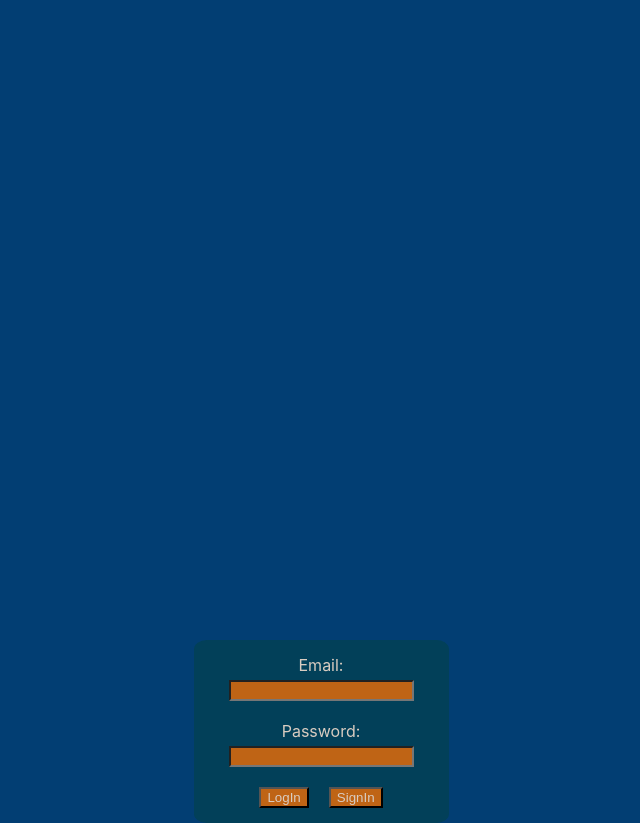
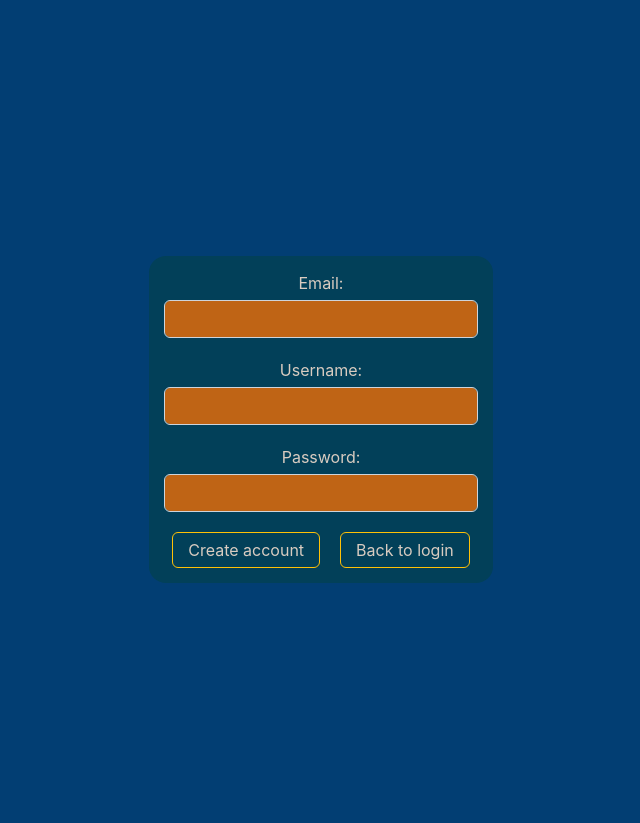
Before and after one commit to al-barbosa/hobbyClub, a React (Create React App) app in the folder frontend/hobby-club/: page / in a window 1280 px wide. Both pictures are taken after a click on the button "SignIn". Shown: the whole page, without its empty margins (319-959 px from the left). After the commit the page ends 800 px from the top, so only its background shows below. Built offline with nearby package versions, Linux system fonts and the light colour scheme; no server answers.

Commit message:
Feat: Finished login/signup page

```diff
--- a/frontend/hobby-club/package.json
+++ b/frontend/hobby-club/package.json
@@ -11,6 +11,7 @@
     "@types/node": "^16.18.11",
     "@types/react": "^18.0.27",
     "@types/react-dom": "^18.0.10",
+    "bootstrap": "^5.2.3",
     "react": "^18.2.0",
     "react-dom": "^18.2.0",
     "react-router-dom": "^6.8.0",
--- a/frontend/hobby-club/src/helper/UserAPI.tsx
+++ b/frontend/hobby-club/src/helper/UserAPI.tsx
@@ -16,8 +16,26 @@ export default class UserAPI {
         'Content-Type': 'application/json'
       },
       body: JSON.stringify({
-        email: email,
-        password: password,
+        email,
+        password,
+      })
+    });
+    const data = await response.json();
+    return data;
+  }
+
+  public async createUser(email: string, username: string, password: string) {
+    const URL = 'user';
+    const response = await fetch(URL, {
+      method: "POST",
+      headers: {
+        'Accept': 'application/json',
+        'Content-Type': 'application/json'
+      },
+      body: JSON.stringify({
+        email,
+        username,
+        password,
       })
     });
     const data = await response.json();
--- a/frontend/hobby-club/src/index.tsx
+++ b/frontend/hobby-club/src/index.tsx
@@ -1,5 +1,6 @@
 import React from 'react';
 import ReactDOM from 'react-dom/client';
+import "bootstrap/dist/css/bootstrap.min.css";
 import './index.css';
 import App from './App';
 import reportWebVitals from './reportWebVitals';
--- a/frontend/hobby-club/src/pages/LoginPage.tsx
+++ b/frontend/hobby-club/src/pages/LoginPage.tsx
@@ -1,7 +1,8 @@
 import '../styles/Login.css'
 import React, { useState } from 'react';
-import { useNavigate } from 'react-router-dom';
+import { useNavigate, NavigateFunction } from 'react-router-dom';
 import UserAPI from '../helper/UserAPI';
+
 
 export default function Login() {
   const userApi = new UserAPI();
@@ -11,8 +12,31 @@ export default function Login() {
     email: '',
     password: '',
   });
+
+  const [signUpInfo, setSignUpInfo] = useState({
+    email: '',
+    username: '',
+    password: '',
+  });
+
   const [errorMessage, setErrorMessage] = useState('');
 
+  const [signUp, setSignUp] = useState(false);
+
+  const cleanLogin = (): void => {
+    setLoginInfo({
+      email: '',
+      password: '',
+    })
+  }
+
+  const cleanSignIn = (): void => {
+    setSignUpInfo({
+      email: '',
+      username: '',
+      password: '',
+    })
+  }
 
   const handleLoginInfo = ({ target }: { target:{ name: string, value: string } }) => {
     const { name, value } = target;
@@ -22,24 +46,67 @@ export default function Login() {
     }));
   };
 
-  const handleClick = async (e: any) => {
+  const handleSignUpInfo = ({ target }: { target:{ name: string, value: string } }) => {
+    const { name, value } = target;
+    setSignUpInfo((prevInfo) => ({
+      ...prevInfo,
+      [name]: value,
+    }));
+  };
+
+  const eraseCookies = () => {
+    document.cookie = JSON.stringify({
+      email : '',
+      id: '',
+      token: '',
+      username: ''
+    })
+  }
+
+  const handleLogin = async (e: React.SyntheticEvent): Promise<NavigateFunction|void> => {
     e.preventDefault();
     const userInfo = await userApi.login(loginInfo.email, loginInfo.password);
     if (userInfo.message) {
+      eraseCookies();
       setErrorMessage(userInfo.message)
     };
     if (userInfo.token) {
       setErrorMessage('');
-      console.log(userInfo)
-      // navigate('/profile');
+      document.cookie = JSON.stringify(userInfo);
+      navigate('/profile');
     }
   };
 
+  const handleSignUp = async (e: React.SyntheticEvent): Promise<NavigateFunction|void> => {
+    e.preventDefault();
+    const newUserInfo = await userApi.createUser(signUpInfo.email, signUpInfo.username, signUpInfo.password);
+    if (newUserInfo.message) {
+      eraseCookies();
+      setErrorMessage(newUserInfo.message)
+    };
+    if (newUserInfo.token) {
+      setErrorMessage('');
+      document.cookie = JSON.stringify(newUserInfo);
+      navigate('/profile');
+    }
+  }
+
+  const handleSetSignUp = (): void => {
+    setErrorMessage('');
+    cleanLogin();
+    cleanSignIn();
+    setSignUp(!signUp);
+  }
+
   return (
+    !signUp ?
     <div id="loginPage">
       <form className="loginForm">
+        <h1>Welcome to the</h1>
+        <h1>HobbyClub</h1>
         <label htmlFor="email">Email:</label>
         <input
+          className='form-control'
           type="text"
           id="email"
           name="email"
@@ -48,6 +115,7 @@ export default function Login() {
         ></input>
         <label htmlFor="password">Password:</label>
         <input
+          className='form-control'
           type="text"
           id="password"
           name="password"
@@ -55,24 +123,78 @@ export default function Login() {
           onChange={ handleLoginInfo }
         ></input>
         { errorMessage &&
-        <span>{errorMessage}</span> }
+        <span id='errorMessage'>{errorMessage}</span> }
         <div className="buttonsDiv">
           <button
-            className="button"
+            type="button"
+            className="btn btn-warning btnClass"
             id="loginBtn"
-            onClick={ handleClick }
+            onClick={ handleLogin }
           >
             LogIn
           </button>
           <button
-            className="button"
+            type="button"
+            className="btn btn-warning btnClass"
             id="siginBtn"
-            onClick={ handleClick }
+            onClick={ handleSetSignUp }
           >
             SignIn
           </button>
         </div>
       </form>
     </div>
-  );
+    :
+    <div id="loginPage">
+      <form className="loginForm">
+        <label htmlFor="email">Email:</label>
+        <input
+          className='form-control'
+          type="text"
+          id="email"
+          name="email"
+          value={ signUpInfo.email }
+          onChange={ handleSignUpInfo }
+        ></input>
+        <label htmlFor="username">Username:</label>
+        <input
+          className='form-control'
+          type="text"
+          id="username"
+          name="username"
+          value={ signUpInfo.username }
+          onChange={ handleSignUpInfo }
+        ></input>
+        <label htmlFor="password">Password:</label>
+        <input
+          className='form-control'
+          type="text"
+          id="password"
+          name="password"
+          value={ signUpInfo.password }
+          onChange={ handleSignUpInfo }
+        ></input>
+        { errorMessage &&
+        <span id='errorMessage'>{errorMessage}</span> }
+        <div className="buttonsDiv">
+          <button
+            type="button"
+            className="btn btn-warning btnClass"
+            id="loginBtn"
+            onClick={ handleSignUp }
+          >
+            Create account
+          </button>
+          <button
+            type="button"
+            className="btn btn-warning btnClass"
+            id="siginBtn"
+            onClick={ handleSetSignUp }
+          >
+            Back to login
+          </button>
+        </div>
+      </form>
+    </div>
+  )
 }
--- a/frontend/hobby-club/src/styles/Login.css
+++ b/frontend/hobby-club/src/styles/Login.css
@@ -7,7 +7,7 @@
   align-items: center;
   display: flex;
   flex-direction: column;
-  padding-top: 50%;
+  padding-top: 20%;
   width: 100%;
 }
 
@@ -38,11 +38,22 @@ input, select, textarea{
   color: #D9CCC1;
 }
 
-.button {
-  background-color: #BF6415;
+#errorMessage {
+  padding-bottom: 15px;
+}
+
+.btnClass {
+  padding: 5px 15px;
+  color: #D9CCC1;
 }
 
 .buttonsDiv {
   display: flex;
   gap: 20px;
 }
+
+@media (max-width: 820px) {
+  #loginPage {
+    padding-top: 50%;
+  }
+}
```
Also changed, not shown: 1 other file (tests, documents, lock files or other folders).
